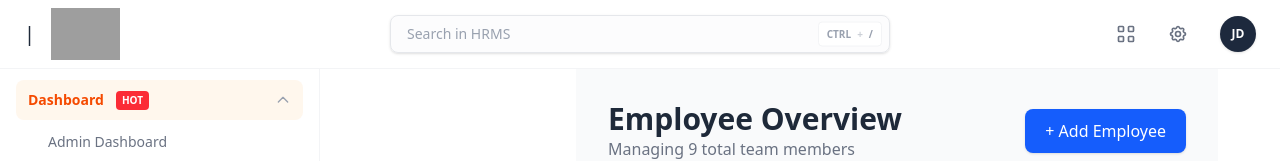
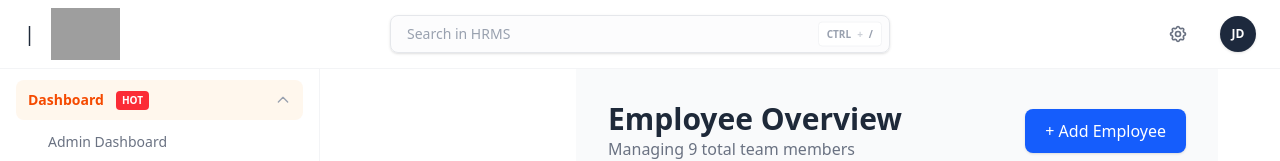
Before and after one commit to haitheara1111-ship-it/HanSei-Frontend, a Nuxt app: page /Employee-Dashboard in a window 1280 px wide. Shown: the top 161 px of the page. Built offline with nearby package versions, Linux system fonts and the light colour scheme; grey boxes are pictures that could not be loaded.

Commit message:
feat:delete svg that don't use for what.by theara

```diff
--- a/components/Header.vue
+++ b/components/Header.vue
@@ -30,14 +30,7 @@
 
     <div class="flex items-center justify-end w-64 gap-4">
 
-      <button class="p-2 text-gray-500 hover:bg-gray-50 rounded-lg transition-colors">
-        <svg width="20" height="20" viewBox="0 0 24 24" fill="none" stroke="currentColor" stroke-width="2">
-          <rect x="3" y="3" width="6" height="6" rx="1"></rect>
-          <rect x="15" y="3" width="6" height="6" rx="1"></rect>
-          <rect x="15" y="15" width="6" height="6" rx="1"></rect>
-          <rect x="3" y="15" width="6" height="6" rx="1"></rect>
-        </svg>
-      </button>
+
       <NuxtLink
         to="/Setting"
         class="p-2 text-gray-500 hover:bg-orange-50 hover:text-orange-600 rounded-lg transition-colors inline-flex items-center justify-center group"
```
